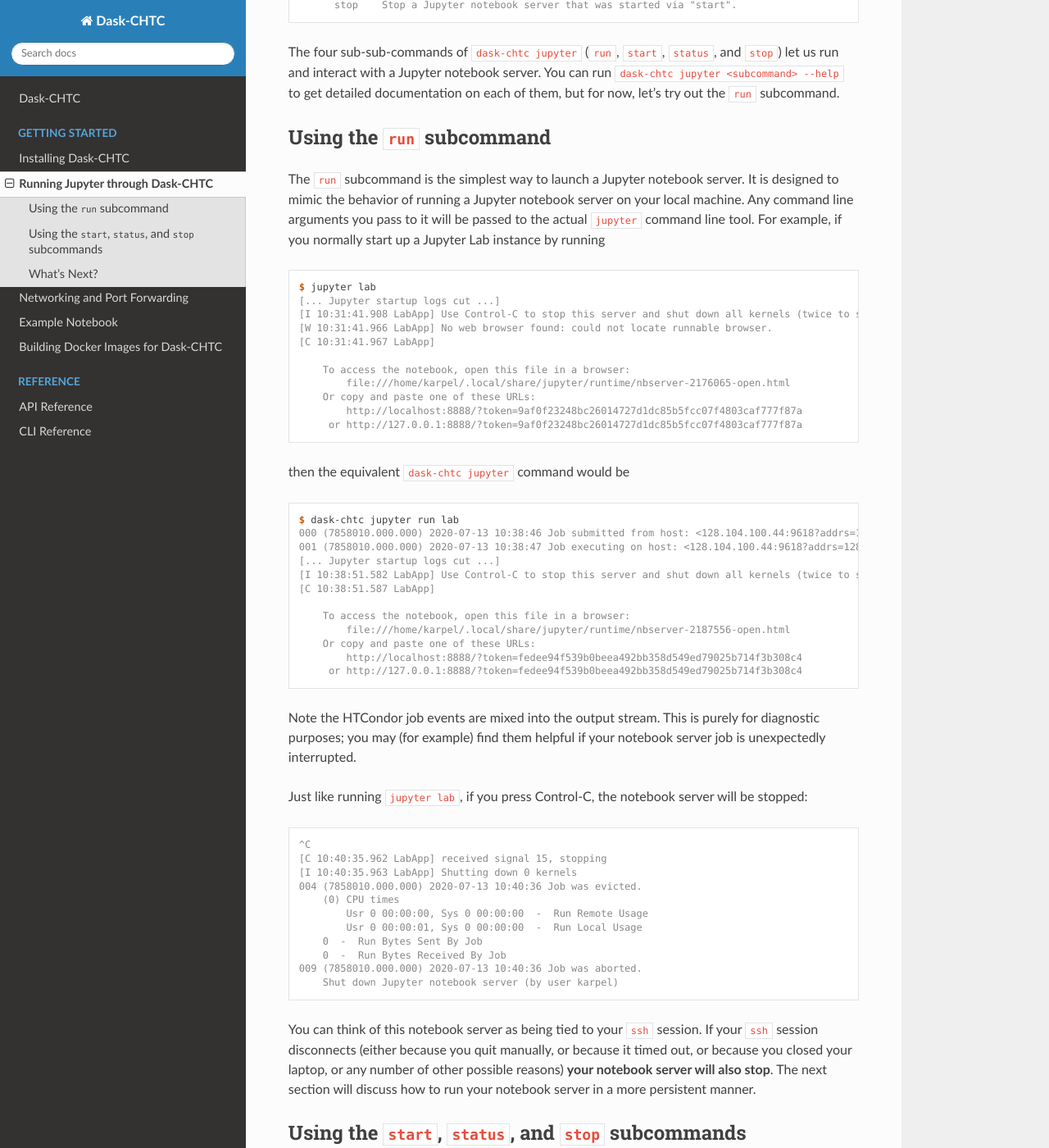
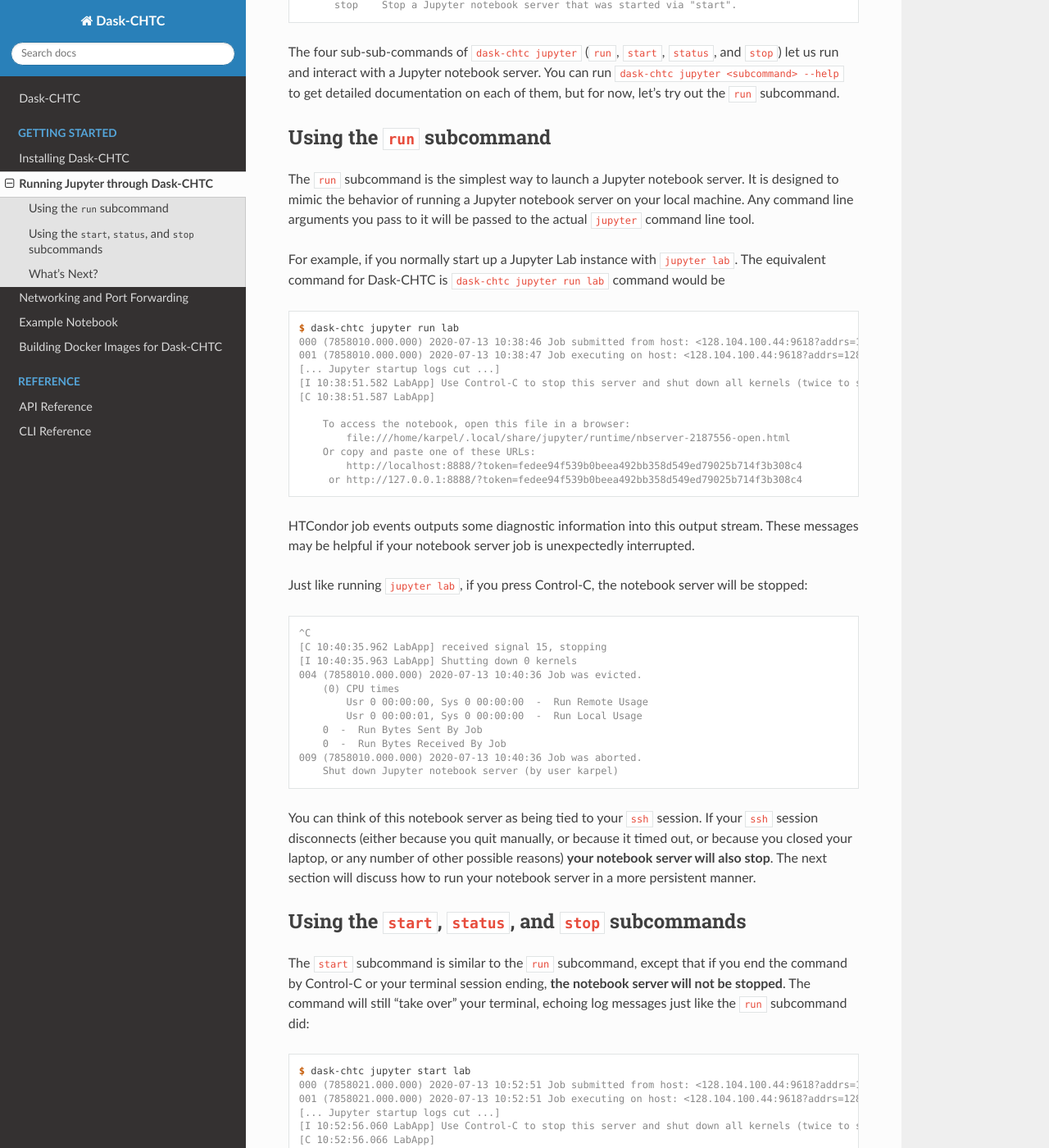
Before and after one commit to CHTC/dask-chtc, a Sphinx documentation site: the page built from docs/source/jupyter.rst, in a window 1280 px wide and 1400 px high, scrolled down 769 px. Shown: the whole window at 82% size. Built offline with Sphinx 7.4.7 and the Read the Docs theme 2.0.0, drawn with Linux system fonts in a browser that asks for light colours.

Commit message:
Remove unnecessary command

```diff
--- a/docs/source/jupyter.rst
+++ b/docs/source/jupyter.rst
@@ -55,24 +55,10 @@
 It is designed to mimic the behavior of running a Jupyter notebook server on
 your local machine. Any command line arguments you pass to it will be
 passed to the actual ``jupyter`` command line tool.
-For example, if you normally start up a Jupyter Lab instance by running
 
-.. code-block:: console
-
-    $ jupyter lab
-    [... Jupyter startup logs cut ...]
-    [I 10:31:41.908 LabApp] Use Control-C to stop this server and shut down all kernels (twice to skip confirmation).
-    [W 10:31:41.966 LabApp] No web browser found: could not locate runnable browser.
-    [C 10:31:41.967 LabApp]
-
-        To access the notebook, open this file in a browser:
-            file:///home/karpel/.local/share/jupyter/runtime/nbserver-2176065-open.html
-        Or copy and paste one of these URLs:
-            http://localhost:8888/?token=9af0f23248bc26014727d1dc85b5fcc07f4803caf777f87a
-         or http://127.0.0.1:8888/?token=9af0f23248bc26014727d1dc85b5fcc07f4803caf777f87a
-
-
-then the equivalent ``dask-chtc jupyter`` command would be
+For example, if you normally start up a Jupyter Lab instance with ``jupyter
+lab``. The equivalent command for Dask-CHTC is ``dask-chtc jupyter run lab``
+command would be
 
 .. code-block:: console
 
@@ -89,9 +75,8 @@
             http://localhost:8888/?token=fedee94f539b0beea492bb358d549ed79025b714f3b308c4
          or http://127.0.0.1:8888/?token=fedee94f539b0beea492bb358d549ed79025b714f3b308c4
 
-Note the HTCondor job events are mixed into the output stream.
-This is purely for diagnostic purposes;
-you may (for example) find them helpful if your notebook server job is
+HTCondor job events outputs some diagnostic information into this output
+stream. These messages may be helpful if your notebook server job is
 unexpectedly interrupted.
 
 Just like running ``jupyter lab``, if you press Control-C,
```
